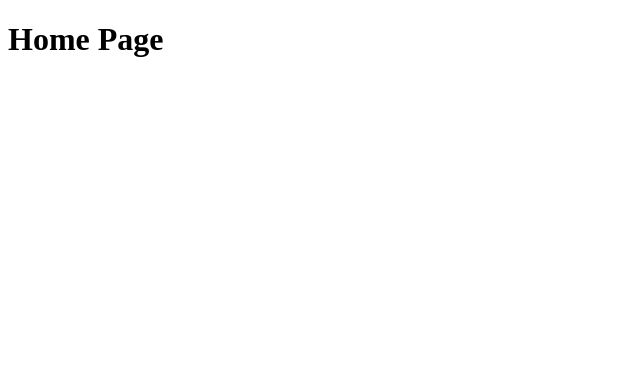
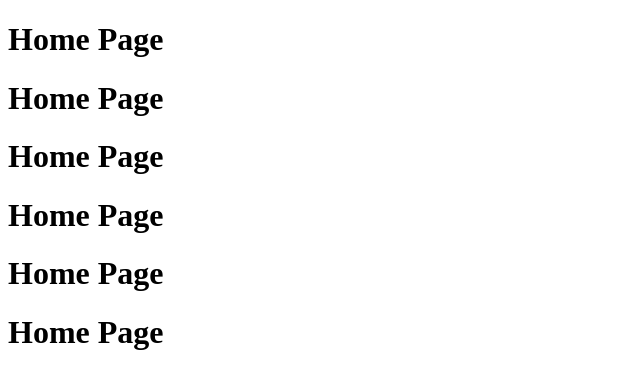
Before and after one commit to er-asif/demo, a plain HTML site: page index.html in a window 1280 px wide. Shown: the whole page, without its empty margins (0-640 px from the left). Drawn offline with Linux system fonts and the light colour scheme.

Commit message:
Update index.html

```diff
--- a/index.html
+++ b/index.html
@@ -7,5 +7,10 @@
 </head>
 <body>
     <h1>Home Page</h1>
+    <h1>Home Page</h1>
+    <h1>Home Page</h1>
+    <h1>Home Page</h1>
+    <h1>Home Page</h1>
+    <h1>Home Page</h1>
 </body>
 </html>
```
